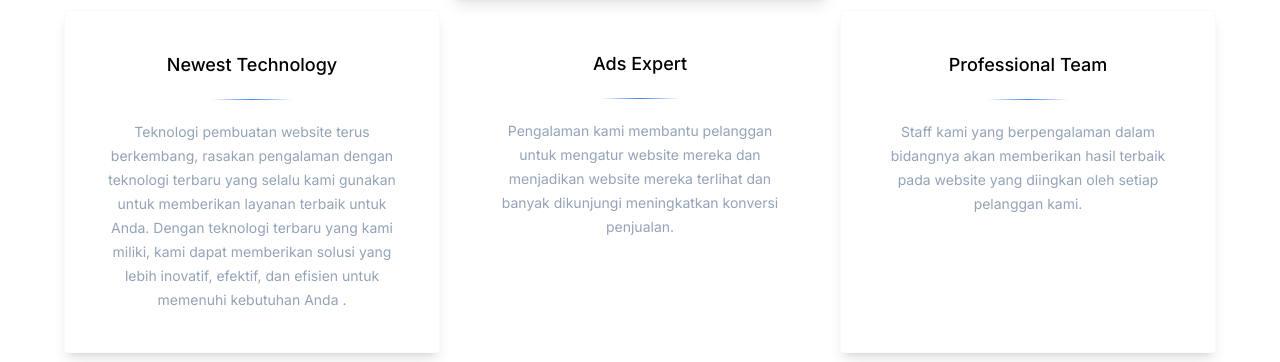
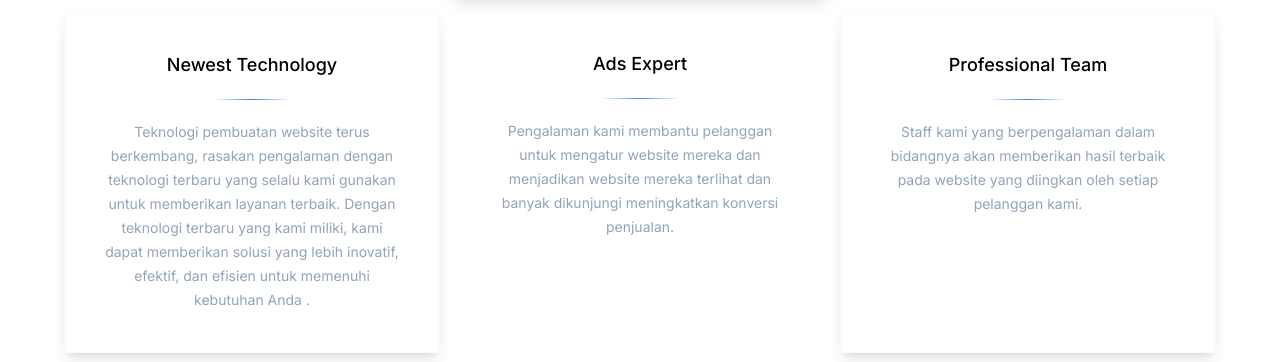
Before and after one commit to alammooo/entitagweb, a Next.js app: page / in a window 1280 px wide. Shown: the part 1200-1562 px from the top of the page. Built offline with nearby package versions, Linux system fonts and the light colour scheme; a web font is replaced by a local one.

Commit message:
Update services.tsx

```diff
--- a/data/services.tsx
+++ b/data/services.tsx
@@ -17,7 +17,7 @@ export const services = [
   {
     icon: <div></div>,
     title: "Newest Technology",
-    text: "Teknologi pembuatan website terus berkembang, rasakan pengalaman dengan teknologi terbaru yang selalu kami gunakan untuk memberikan layanan terbaik untuk Anda. Dengan teknologi terbaru yang kami miliki, kami dapat memberikan solusi yang lebih inovatif, efektif, dan efisien untuk memenuhi kebutuhan Anda .",
+    text: "Teknologi pembuatan website terus berkembang, rasakan pengalaman dengan teknologi terbaru yang selalu kami gunakan untuk memberikan layanan terbaik. Dengan teknologi terbaru yang kami miliki, kami dapat memberikan solusi yang lebih inovatif, efektif, dan efisien untuk memenuhi kebutuhan Anda .",
   },
   {
     icon: <div></div>,
```
